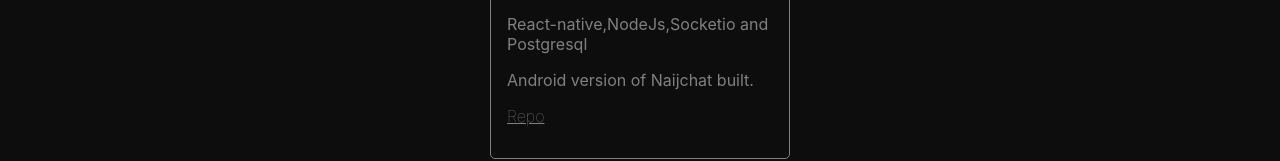
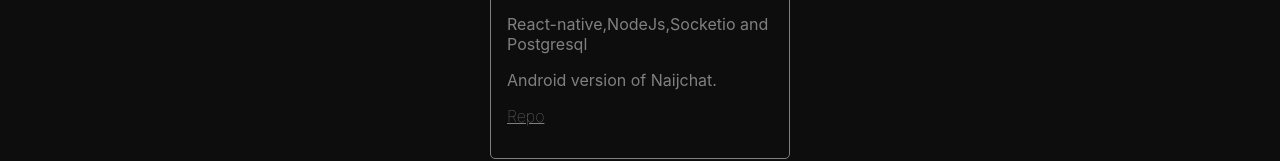
Before and after one commit to Timilehinn/findtimilehin, a Next.js app: page /projects in a window 1280 px wide. Shown: the part 516-677 px from the top of the page. Built offline with nearby package versions, Linux system fonts and the light colour scheme.

Commit message:
project typo fix

```diff
--- a/pages/projects.js
+++ b/pages/projects.js
@@ -28,7 +28,7 @@
                 <div>
                     <h2 style={{color:'white'}}>Naijchat Mobile</h2>
                     <p>React-native,NodeJs,Socketio and Postgresql</p>
-                    <p>Android version of Naijchat built.</p>
+                    <p>Android version of Naijchat.</p>
                     <p><a style={{fontWeight:'lighter',textDecoration:'underline',grey:'blue'}} href="https://www.github.com/Timilehinn/naijchat-android">Repo</a></p>
                 </div>
                 <div>
```
